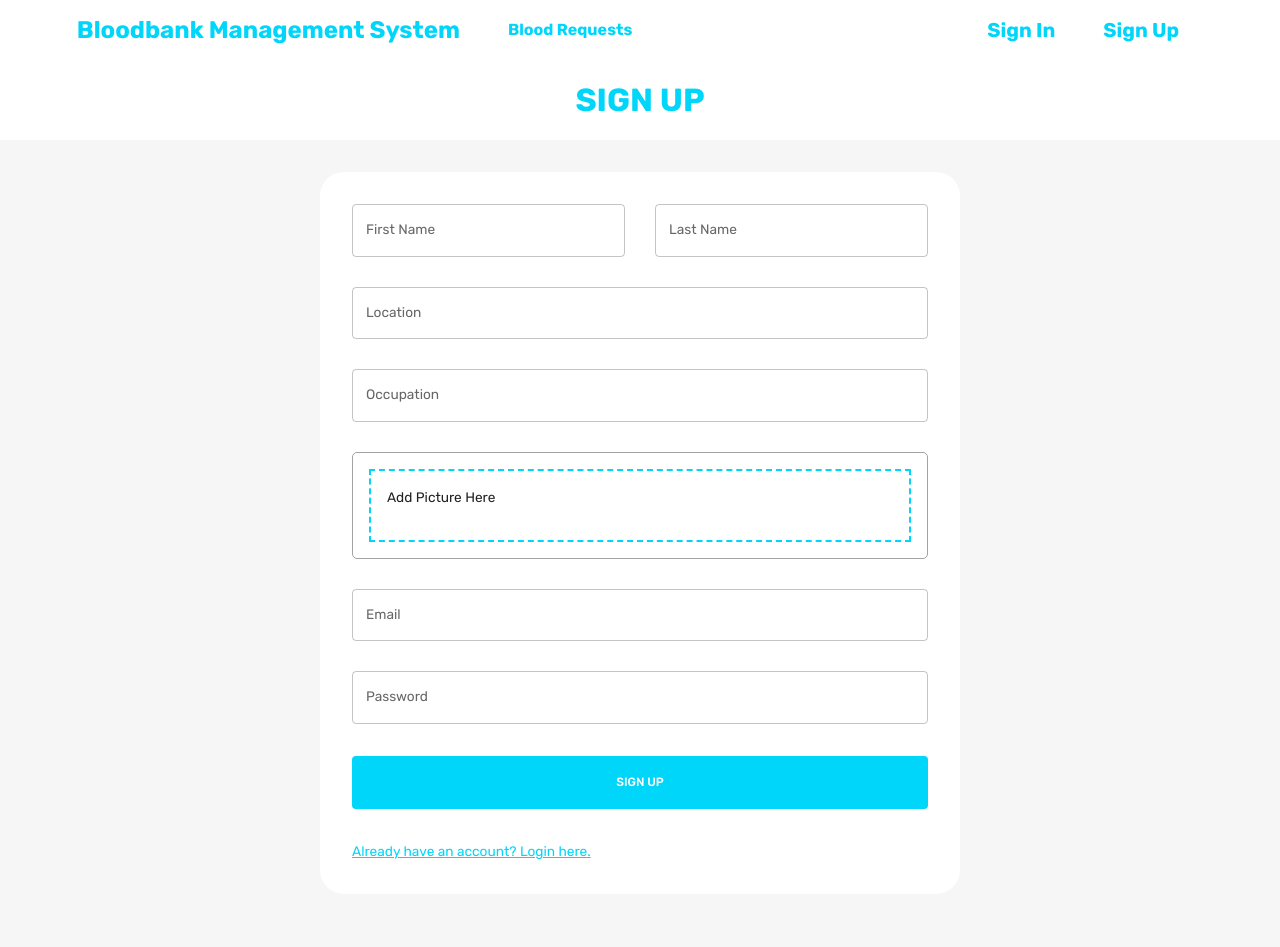
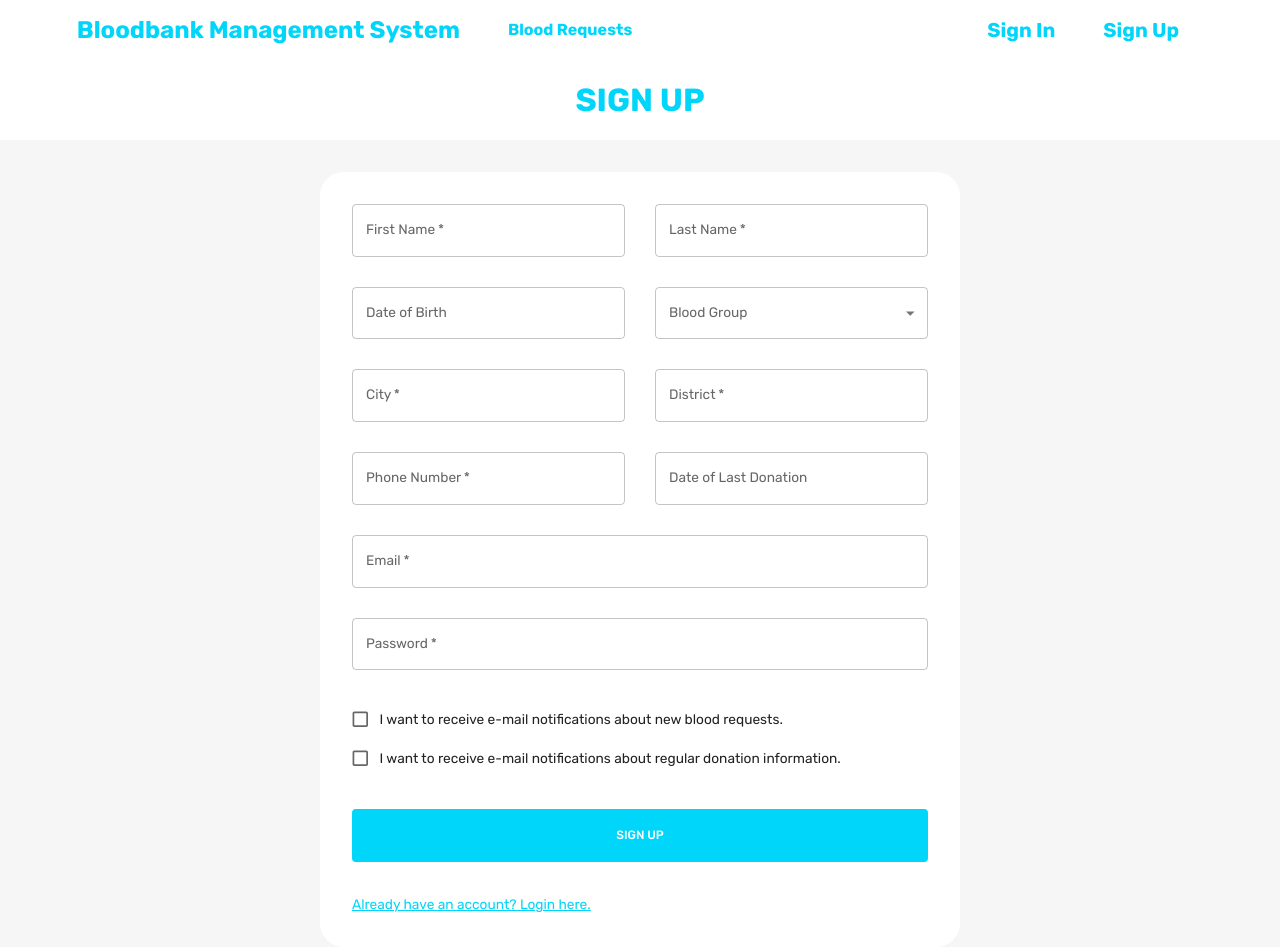
Before and after one commit to huseyincambasi/bloodbank-frontend, a React (Create React App) app: page /sign-up in a window 1280 px wide. Before the commit the page ends 894 px from the top, so only its background shows below. Built offline with nearby package versions, Linux system fonts and the light colour scheme; no server answers.

Commit message:
sign-up page updated

```diff
--- a/src/components/BloodGroup.jsx
+++ b/src/components/BloodGroup.jsx
@@ -1,10 +1,10 @@
 import { InputLabel, MenuItem, FormControl, Select } from '@mui/material'
 
-const BloodGroup = ({ name, value = '', handleChange }) => {
+const BloodGroup = ({ name, value = '', handleChange, required = false }) => {
   return (
     <FormControl fullWidth>
         <InputLabel id="blood_group_label">Blood Group</InputLabel>
-        <Select labelId="blood_group_label" name={name} value={value} onChange={handleChange} label="Blood Group" fullWidth>
+        <Select required={required} labelId="blood_group_label" name={name} value={value} onChange={handleChange} label="Blood Group" fullWidth>
             <MenuItem value={"A+"}>A+</MenuItem>
             <MenuItem value={"A-"}>A-</MenuItem>
             <MenuItem value={"B+"}>B+</MenuItem>
--- a/src/scenes/profilePage/index.jsx
+++ b/src/scenes/profilePage/index.jsx
@@ -1,18 +1,18 @@
 import { useState, useEffect } from "react"
 import { useNavigate } from "react-router-dom";
 import { useDispatch, useSelector } from "react-redux";
+import axios from "axios";
+import dayjs from 'dayjs';
 import { Box, Button, Checkbox, FormControlLabel, FormGroup, TextField, Typography, useMediaQuery, useTheme} from "@mui/material";
 import { AdapterDayjs } from '@mui/x-date-pickers/AdapterDayjs';
-import { DatePicker, LocalizationProvider } from "@mui/x-date-pickers";
-import axios from "axios";
-import dayjs from 'dayjs';
+import { DateField, DatePicker, LocalizationProvider } from "@mui/x-date-pickers";
 import BloodGroup from "components/BloodGroup";
 import { URL } from "App";
 import { setUser } from "state";
 
 const Profile = () => {
   const theme = useTheme();
-  const isNonMobileScreens = useMediaQuery("(min-width: 1000px)");
+  const isNonMobileScreens = useMediaQuery("(min-width: 600px)");
   const dispatch = useDispatch();
   const navigate = useNavigate();
   const access_token = useSelector((state) => state.access_token);
@@ -83,10 +83,10 @@ const Profile = () => {
               <TextField label="First Name" value={profile.firstName} onChange={handleChange} name="firstName" sx={{ gridColumn: "span 2" }} />
               <TextField label="Last Name" value={profile.lastName} onChange={handleChange} name="lastName" sx={{ gridColumn: "span 2" }} />
               <LocalizationProvider dateAdapter={AdapterDayjs}>
-                <DatePicker label="Date of Birth" value={dateOfBirth} onChange={(newValue) => setDateOfBirth(newValue !== null ? dayjs(newValue) : null)} sx={{ gridColumn: "span 2" }}/>
+                <DateField required format="MM-DD-YYYY" label="Date of Birth" value={dateOfBirth} onChange={(newValue) => setDateOfBirth(newValue !== null ? dayjs(newValue) : null)} sx={{ gridColumn: "span 2" }}/>
               </LocalizationProvider>
               <Box sx={{ gridColumn: "span 2" }}>
-                <BloodGroup name="bloodGroup" value={profile.bloodGroup} handleChange={handleChange} sx={{ gridColumn: "span 2" }}/>
+                <BloodGroup name="bloodGroup" value={profile.bloodGroup} handleChange={handleChange} required={true} sx={{ gridColumn: "span 2" }}/>
               </Box>
               <TextField label="Email" disabled value={profile.email} onChange={handleChange} name="email" sx={{ gridColumn: "span 2" }} />
               <TextField label="Phone Number" value={profile.phoneNumber} onChange={handleChange} name="phoneNumber" sx={{ gridColumn: "span 2" }} />
--- a/src/scenes/signUpPage/signUpForm.jsx
+++ b/src/scenes/signUpPage/signUpForm.jsx
@@ -1,105 +1,88 @@
 import { useState } from "react";
 import { useNavigate, Link } from "react-router-dom";
 import axios from "axios";
-import { Formik } from "formik";
-import { Box, Button, TextField, useMediaQuery, Typography, useTheme} from "@mui/material";
-import EditOutlinedIcon from "@mui/icons-material/EditOutlined";
-import * as yup from "yup";
-import Dropzone from "react-dropzone";
-import { URL } from "../../App";
-import FlexBetween from "../../components/FlexBetween";
+import dayjs from 'dayjs';
+import { Box, Button, Checkbox, FormControlLabel, FormGroup, TextField, Typography, useMediaQuery, useTheme} from "@mui/material";
+import { AdapterDayjs } from '@mui/x-date-pickers/AdapterDayjs';
+import { DatePicker, LocalizationProvider } from "@mui/x-date-pickers";
+import BloodGroup from "components/BloodGroup";
+import { URL } from "App";
 
-const signUpSchema = yup.object().shape({
-  firstName: yup.string().required("required"),
-  lastName: yup.string().required("required"),
-  email: yup.string().email("invalid email").required("required"),
-  password: yup.string().required("required"),
-  location: yup.string().required("required"),
-  occupation: yup.string().required("required"),
-  picture: yup.string().required("required"),
+const SignUpForm = () => {
+  const theme = useTheme();
+  const isNonMobileScreens = useMediaQuery("(min-width: 600px)");
+  const navigate = useNavigate();
+  const [error, setError] = useState("");
+  const [dateOfBirth, setDateOfBirth] = useState(null);
+  const [dateOfLastDonation, setDateOfLastDonation] = useState(null);
+  const [newRequestNotification, setNewRequestNotification] = useState(false);
+  const [regularNotification, setRegularNotification] = useState(false);
+  const isError = error !== "";
+  const [user, setUser] = useState({
+    firstName: "",
+    lastName: "",
+    bloodGroup: "",
+    email: "",
+    password: "",
+    phoneNumber: "",
+    city: "",
+    district: "",
   });
 
-const initialValuesSignUp = {
-  firstName: "",
-  lastName: "",
-  email: "",
-  password: "",
-  location: "",
-  occupation: "",
-  picture: "",
-};
-
-const SignUpForm = () => {
-  const [error, setError] = useState("");
-  const { palette } = useTheme();
-  const navigate = useNavigate();
-  const isNonMobile = useMediaQuery("(min-width:600px)");
-  const isError = error !== "";
-
-  const handleFormSubmit = async (values, onSubmitProps) => {
-    const formData = new FormData();
-    for (let value in values) {
-      formData.append(value, values[value]);
-    }
-    formData.append("picturePath", values.picture.name);
-
-    axios.post(`${URL}/api/register/`, formData)
-    .then(function () {
-      navigate("/sign-in");
-    })
+  const handleFormSubmit = async (e) => {
+    e.preventDefault();
+    axios.post(`${URL}/api/register/`, {...user, dateOfBirth : dateOfBirth, dateOfLastDonation: dateOfLastDonation, newRequestNotification:newRequestNotification, regularNotification:regularNotification})
+    .then(() => navigate("/sign-in"))
     .catch(function (error) {
       setError(error.response.data.error);
-      onSubmitProps.resetForm();
     });
   };
 
+  const handleChange = (e) => {
+    setUser((prevState) =>  ({
+        ...prevState,
+        [e.target.name] : e.target.value
+    }))
+};
+
   return (
-    <Formik onSubmit={handleFormSubmit} initialValues={initialValuesSignUp} validationSchema={signUpSchema}>
-      {({values, errors, touched, handleBlur, handleChange, handleSubmit, setFieldValue, resetForm, }) => (
-        <form onSubmit={handleSubmit}>
-          <Box display="grid" gap="30px" gridTemplateColumns="repeat(4, minmax(0, 1fr))" sx={{"& > div": { gridColumn: isNonMobile ? undefined : "span 4" } }}>
-            <TextField label="First Name" onBlur={handleBlur} onChange={handleChange} value={values.firstName} name="firstName" error={Boolean(touched.firstName) && Boolean(errors.firstName)} helperText={touched.firstName && errors.firstName} sx={{ gridColumn: "span 2" }} />
-            <TextField label="Last Name" onBlur={handleBlur} onChange={handleChange} value={values.lastName} name="lastName" error={Boolean(touched.lastName) && Boolean(errors.lastName)} helperText={touched.lastName && errors.lastName} sx={{ gridColumn: "span 2" }} />
-            <TextField label="Location" onBlur={handleBlur} onChange={handleChange} value={values.location} name="location" error={Boolean(touched.location) && Boolean(errors.location)} helperText={touched.location && errors.location} sx={{ gridColumn: "span 4" }} />
-            <TextField label="Occupation" onBlur={handleBlur} onChange={handleChange} value={values.occupation} name="occupation" error={Boolean(touched.occupation) && Boolean(errors.occupation)} helperText={touched.occupation && errors.occupation} sx={{ gridColumn: "span 4" }} />
-            <Box gridColumn="span 4" border={`1px solid ${palette.neutral.medium}`} borderRadius="5px" p="1rem">
-              <Dropzone acceptedFiles=".jpg,.jpeg,.png" multiple={false} onDrop={(acceptedFiles) =>setFieldValue("picture", acceptedFiles[0])}>
-              {({ getRootProps, getInputProps }) => (
-                <Box {...getRootProps()} border={`2px dashed ${palette.primary.main}`} p="1rem" sx={{ "&:hover": { cursor: "pointer" } }}>
-                  <input {...getInputProps()} />
-                  {!values.picture ?
-                  (
-                    <p>Add Picture Here</p>
-                  ) :
-                  (
-                    <FlexBetween>
-                      <Typography>{values.picture.name}</Typography>
-                      <EditOutlinedIcon />
-                    </FlexBetween>
-                  )}
+    <form onSubmit={handleFormSubmit}>
+      <Box display="grid" gap="30px" gridTemplateColumns="repeat(4, minmax(0, 1fr))" sx={{"& > div": { gridColumn: isNonMobileScreens ? undefined : "span 4" } }}>
+        <TextField required label="First Name" value={user.firstName} onChange={handleChange} name="firstName" sx={{ gridColumn: "span 2" }} />
+        <TextField required label="Last Name" value={user.lastName} onChange={handleChange} name="lastName" sx={{ gridColumn: "span 2" }} />
+        <LocalizationProvider dateAdapter={AdapterDayjs}>
+            <DatePicker label="Date of Birth" value={dateOfBirth} onChange={(newValue) => setDateOfBirth(newValue !== null ? dayjs(newValue) : null)} sx={{ gridColumn: "span 2" }}/>
+        </LocalizationProvider>
+        <Box sx={{ gridColumn: "span 2" }}>
+          <BloodGroup name="bloodGroup" value={user.bloodGroup} handleChange={handleChange} sx={{ gridColumn: "span 2" }}/>
         </Box>
-              )}
-              </Dropzone>
-            </Box>
-            <TextField label="Email" onBlur={handleBlur} onChange={handleChange} value={values.email} name="email" error={Boolean(touched.email) && Boolean(errors.email)} helperText={touched.email && errors.email} sx={{ gridColumn: "span 4" }} />
-            <TextField label="Password" type="password" onBlur={handleBlur} onChange={handleChange} value={values.password} name="password" error={Boolean(touched.password) && Boolean(errors.password)} helperText={touched.password && errors.password} sx={{ gridColumn: "span 4" }} />
+        <TextField required label="City" value={user.city} onChange={handleChange} name="city" sx={{ gridColumn: "span 2" }} />
+        <TextField required label="District" value={user.district} onChange={handleChange} name="district" sx={{ gridColumn: "span 2" }} />
+        <TextField required label="Phone Number" value={user.phoneNumber} onChange={handleChange} name="phoneNumber" sx={{ gridColumn: "span 2" }} />
+        <LocalizationProvider dateAdapter={AdapterDayjs}>
+            <DatePicker label="Date of Last Donation" value={dateOfLastDonation} onChange={(newValue) => setDateOfLastDonation(newValue !== null ? dayjs(newValue) : null)} sx={{ gridColumn: "span 2" }}/>
+        </LocalizationProvider>
+        <TextField required type="email" label="Email" value={user.email} onChange={handleChange} name="email" sx={{ gridColumn: "span 4" }} />
+        <TextField required type="password" label="Password" value={user.password} onChange={handleChange} name="password" sx={{ gridColumn: "span 4" }} />
+        <FormGroup sx={{ gridColumn: "span 4" }}>
+          <FormControlLabel control={<Checkbox checked={newRequestNotification}/>} onChange={(event) => setNewRequestNotification(event.target.checked)} label="I want to receive e-mail notifications about new blood requests." />
+          <FormControlLabel control={<Checkbox checked={regularNotification}/>} onChange={(event) => setRegularNotification(event.target.checked)} label="I want to receive e-mail notifications about regular donation information." />
+        </FormGroup>
       </Box>
       <Box>
         {isError && (<Typography sx={{color: "#ba000d"}}>
           *{error}
         </Typography>)}
-            <Button fullWidth type="submit" sx={{m: "2rem 0", p: "1rem", backgroundColor: palette.primary.main, color: palette.background.alt, "&:hover": { color: palette.primary.main }}}>
+        <Button fullWidth type="submit" sx={{m: "2rem 0", p: "1rem", backgroundColor: theme.palette.primary.main, color: theme.palette.background.alt, "&:hover": { color: theme.palette.primary.main }}}>
           SIGN UP
         </Button>
-            <Typography sx={{textDecoration: "underline", color: palette.primary.main, "&:hover": {cursor: "pointer", color: palette.primary.light}}}>
+        <Typography sx={{textDecoration: "underline", color: theme.palette.primary.main, "&:hover": {cursor: "pointer", color: theme.palette.primary.light}}}>
           <Link style={{textDecoration: "none", color:'inherit'}} to={`/sign-in`}>
             Already have an account? Login here.
           </Link>
         </Typography>
       </Box>
     </form>
-      )}
-    </Formik>
   );
 };
 
```
Lines whose indentation alone changed are shown as unchanged.
